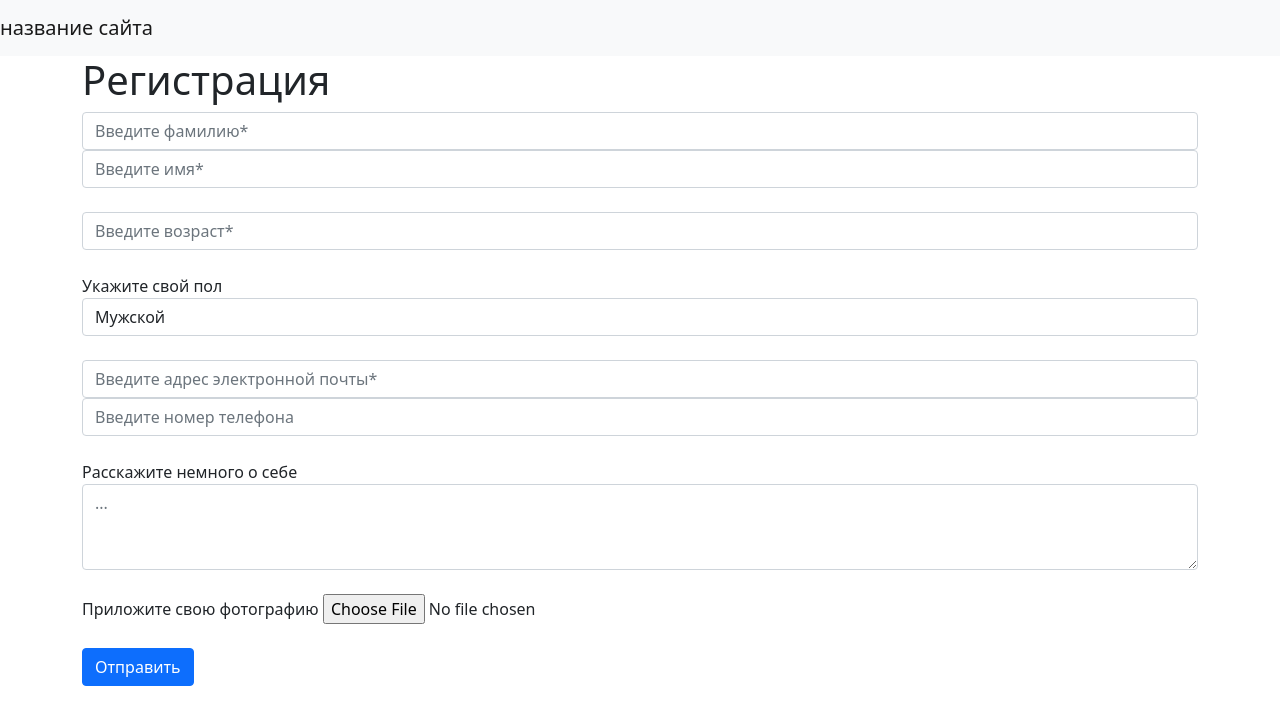
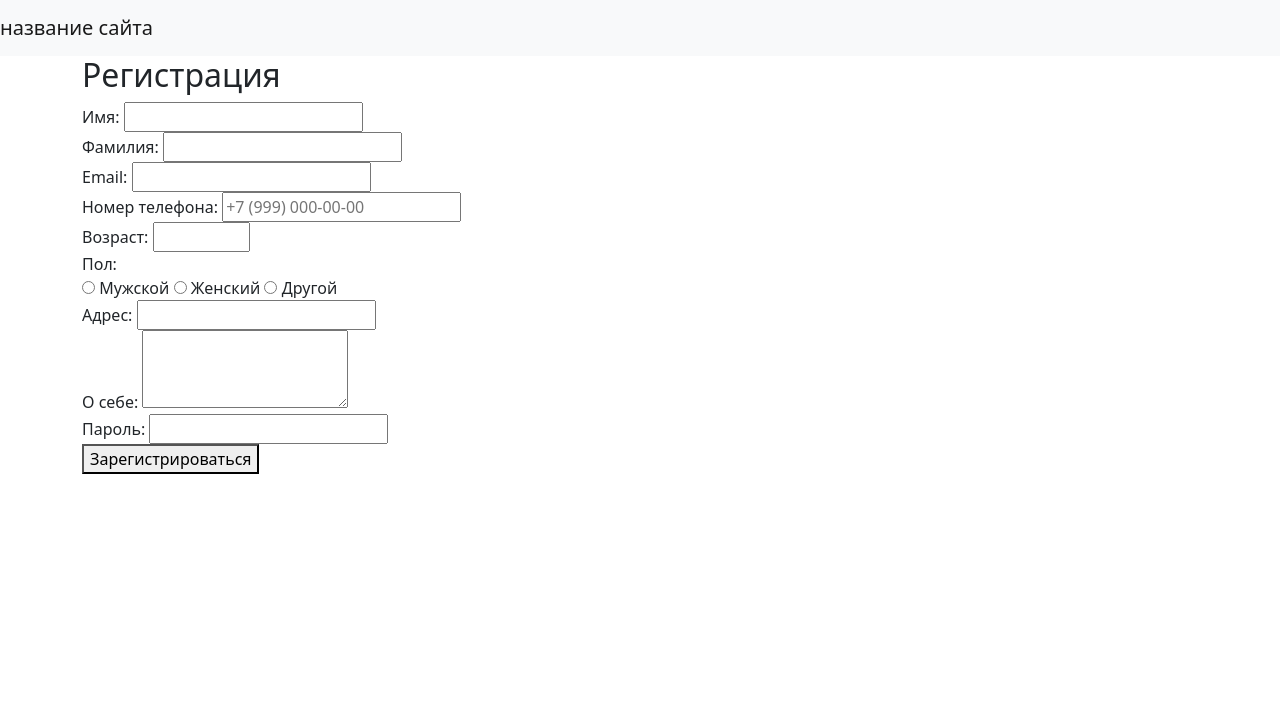
Before and after one commit to nogeorge260-del/WebServer-API-project, a Flask app: page /registration in a window 1280 px wide. Shown: the top 725 px of the page. Run offline with Flask 3, Linux system fonts and the light colour scheme.

Commit message:
Добавил регистацию

```diff
--- a/WEB Project/templates/registration.html
+++ b/WEB Project/templates/registration.html
@@ -2,37 +2,50 @@
 
 {% block content %}
 <body>
-<h1>Регистрация</h1>
-<div>
-    <form class="login_form" method="post">
-        <input type="last-name" class="form-control" id="last-name" placeholder="Введите фамилию*" name="last-name" required>
-        <input type="name" class="form-control" id="name" placeholder="Введите имя*" name="name" required>
-        <br>
-        <input type="age" class="form-control" id="age" placeholder="Введите возраст*" name="age" required>
-        <br>
-        <div class="form-group">
-            <label for="classSelect">Укажите свой пол</label>
-            <select class="form-control" id="classSelect" name="class" required>
-                <option>Мужской</option>
-                <option>Женский</option>
-                <option>Другой</option>
-            </select>
-            <br>
+<div class="reg-form">
+    <h2>Регистрация</h2>
+    <form action="#" method="post">
+        <div class="field">
+            <label for="name">Имя:</label>
+            <input type="text" id="name" name="name" required>
         </div>
-        <input type="email" class="form-control" id="email" aria-describedby="emailHelp" placeholder="Введите адрес электронной почты*" name="email" required>
-        <input type="phone_number" class="form-control" id="phone_number" placeholder="Введите номер телефона" name="phone_number">
-        <br>
-        <div class="form-group">
-            <label for="about">Расскажите немного о себе</label>
-            <textarea class="form-control" id="about" placeholder="..." rows="3" name="about"></textarea>
+        <div class="field">
+            <label for="surname">Фамилия:</label>
+            <input type="text" id="surname" name="surname" required>
         </div>
-        <br>
-        <div class="form-group">
-            <label for="photo">Приложите свою фотографию</label>
-            <input type="file" class="form-control-file" id="photo" name="file">
+        <div class="field">
+            <label for="email">Email:</label>
+            <input type="email" id="email" name="email" required>
         </div>
-        <br>
-        <button type="submit" class="btn btn-primary">Отправить</button>
+        <div class="field">
+            <label for="phone">Номер телефона:</label>
+            <input type="tel" id="phone" name="phone" placeholder="+7 (999) 000-00-00">
+        </div>
+        <div class="field">
+            <label for="age">Возраст:</label>
+            <input type="number" id="age" name="age" min="1" max="120">
+        </div>
+        <div class="field">
+            <label>Пол:</label>
+            <div class="gender-group">
+                <input type="radio" id="male" name="gender" value="male"> <label for="male">Мужской</label>
+                <input type="radio" id="female" name="gender" value="female"> <label for="female">Женский</label>
+                <input type="radio" id="other" name="gender" value="other"> <label for="other">Другой</label>
+            </div>
+        </div>
+        <div class="field">
+            <label for="address">Адрес:</label>
+            <input type="text" id="address" name="address">
+        </div>
+        <div class="field">
+            <label for="about">О себе:</label>
+            <textarea id="about" name="about" rows="3"></textarea>
+        </div>
+        <div class="field">
+            <label for="password">Пароль:</label>
+            <input type="password" id="password" name="password" required>
+        </div>
+        <button type="submit">Зарегистрироваться</button>
     </form>
 </div>
 </body>
```
